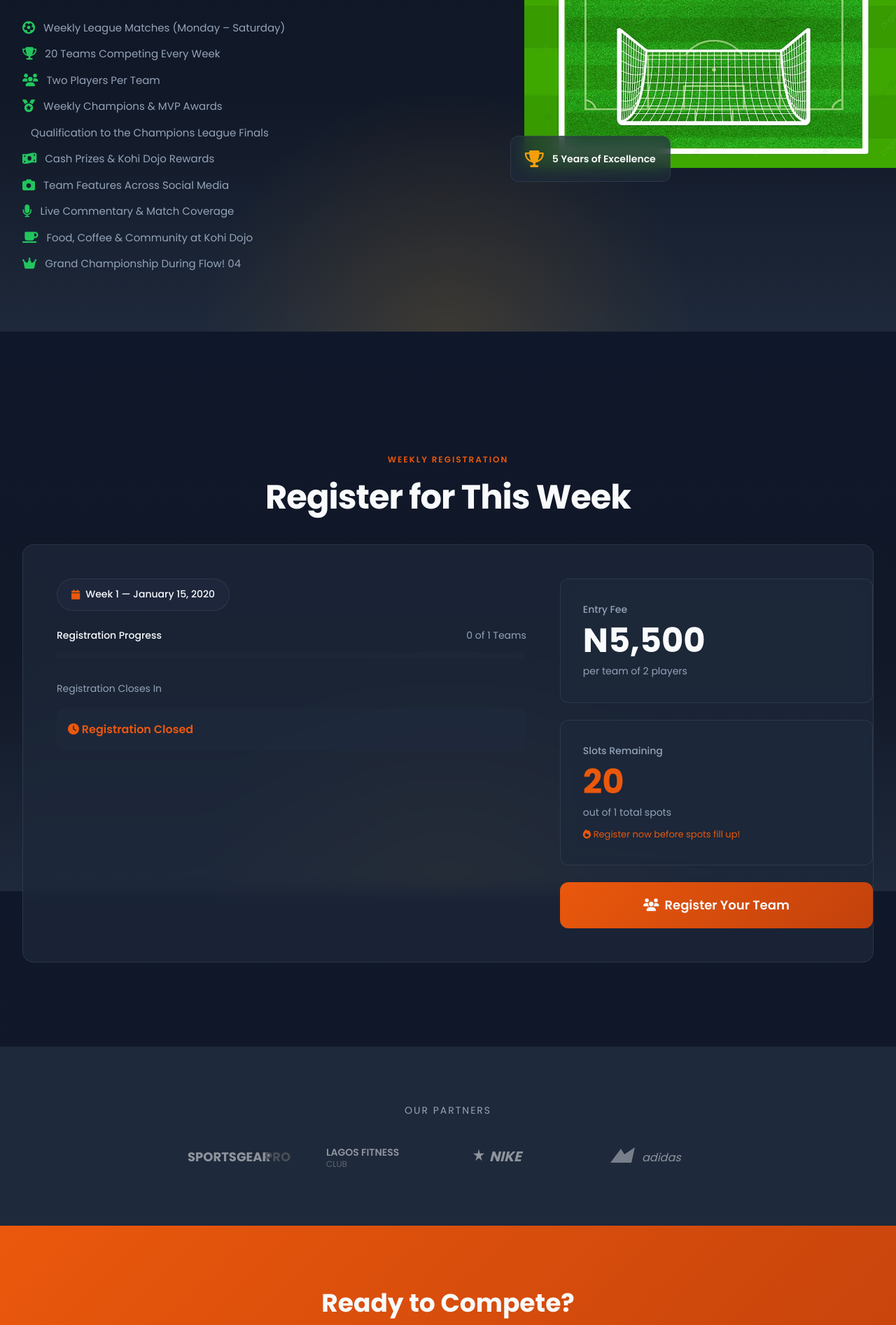
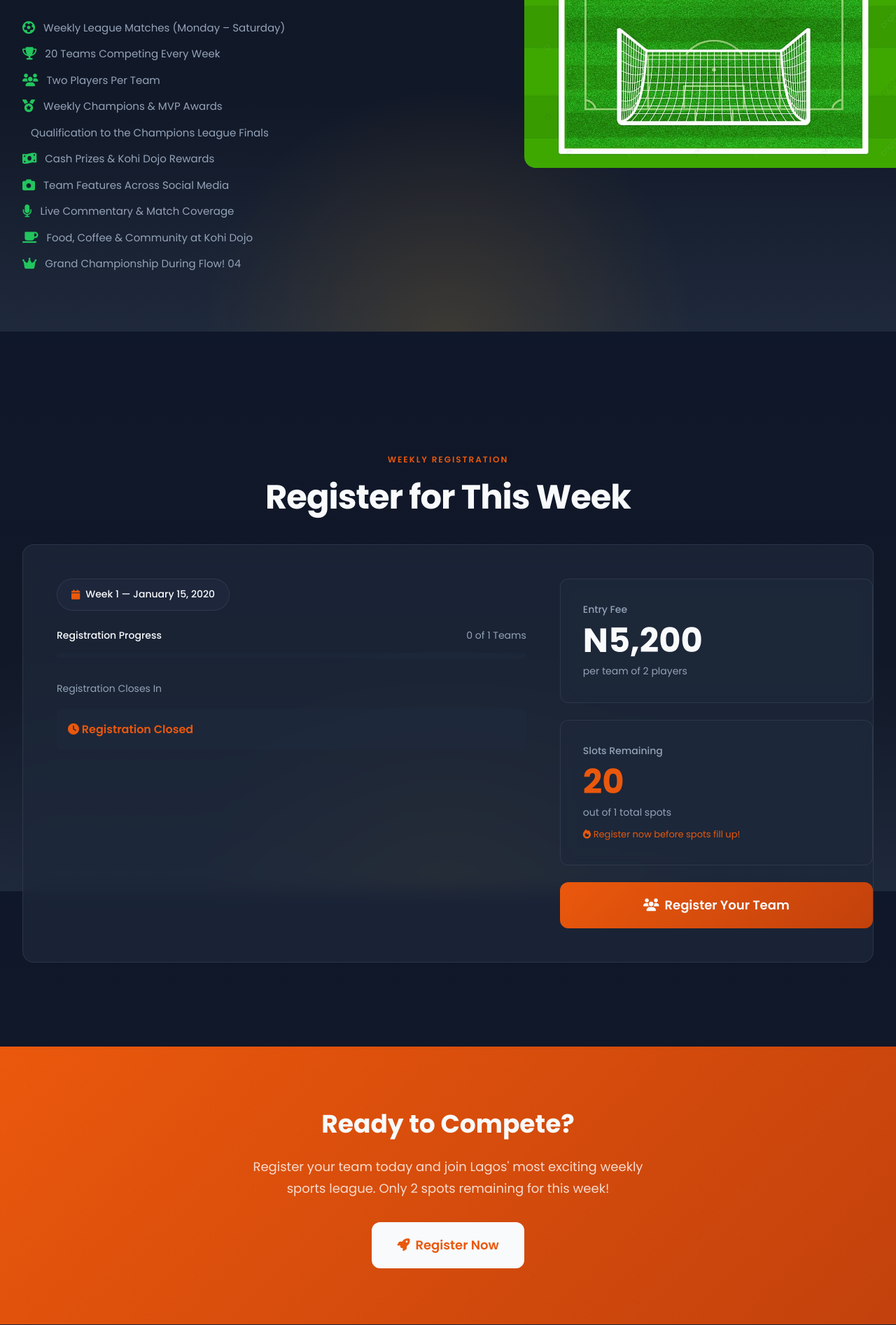
Before and after one commit to juniorssignature21/kohi-dojo-cantaball-website, a Django app: page / in a window 1280 px wide. Shown: the part 1926-3820 px from the top of the page at 70% size. Run offline with Django 5.2, Linux system fonts and the light colour scheme; tables that the repository leaves empty hold one stand-in row (values such as "Sample post"); parts of the project's set-up code (start-up, migrations or seed data) failed here and were passed over.

Commit message:
made edits 2

```diff
--- a/app/views.py
+++ b/app/views.py
@@ -31,7 +31,7 @@ def home(request):
         remaining_slots = 0
         registration_progress = 0
 
-    entry_fee = Decimal(str(getattr(settings, 'REGISTRATION_FEE', '5500.00')))
+    entry_fee = Decimal(str(getattr(settings, 'REGISTRATION_FEE', '5200.00')))
     entry_fee_display = f"N{entry_fee:,.0f}"
 
     context = {
@@ -200,7 +200,7 @@ def initialize_payment(request, pk):
     }
     data = {
         'tx_ref': f'{request.user.id}_{int(timezone.now().timestamp())}',
-        'amount': f'{float(5500)}',
+        'amount': f'{float(5200)}',
         'currency': 'NGN',
         'redirect_url': request.build_absolute_uri(f'/payment-callback/?reg={registration.id}'),
         'customer': {
--- a/prj/settings.py
+++ b/prj/settings.py
@@ -157,7 +157,7 @@ CSRF_COOKIE_SECURE = True
 
 CSRF_TRUSTED_ORIGINS = [
     "https://*.ngrok-free.app",
-    "https://kohi-cantaball.name.ng",
+    "https://www.kohidojo-cantaball.site",
     "https://*.up.railway.app",
 ]
 
--- a/templates/home.html
+++ b/templates/home.html
@@ -59,7 +59,7 @@
       </div>
       <div class="stat-card glass-card fade-in stagger-3">
         <div class="stat-icon"><i class="fas fa-money-bill-wave"></i></div>
-        <div class="stat-number" data-count="100" data-prefix="N" data-suffix="K">0</div>
+        <div class="stat-number" data-count="200" data-prefix="N" data-suffix="K">0</div>
         <div class="stat-label">Prize Pool</div>
       </div>
     </div>
@@ -93,10 +93,10 @@
         <div class="about-image">
           <img src="{% static 'images/banner1.jpg' %}" alt="Kohi Dojo indoor sports facility in Lagos">
         </div>
-        <div class="about-float-card">
+        {% comment %} <div class="about-float-card">
           <i class="fas fa-trophy"></i>
           <span>5 Years of Excellence</span>
-        </div>
+        </div> {% endcomment %}
       </div>
     </div>
   </div>
@@ -188,7 +188,7 @@
 </section>
 
 <!-- ===== SPONSORS SECTION ===== -->
-<section class="sponsors-section">
+{% comment %} <section class="sponsors-section">
   <div class="container">
     <p class="sponsors-title">Our Partners</p>
     <div class="sponsors-row fade-in">
@@ -210,7 +210,7 @@
       </svg>
     </div>
   </div>
-</section>
+</section> {% endcomment %}
 
 <!-- ===== GALLERY PREVIEW ===== -->
 <!--<section class="gallery-preview">
```
